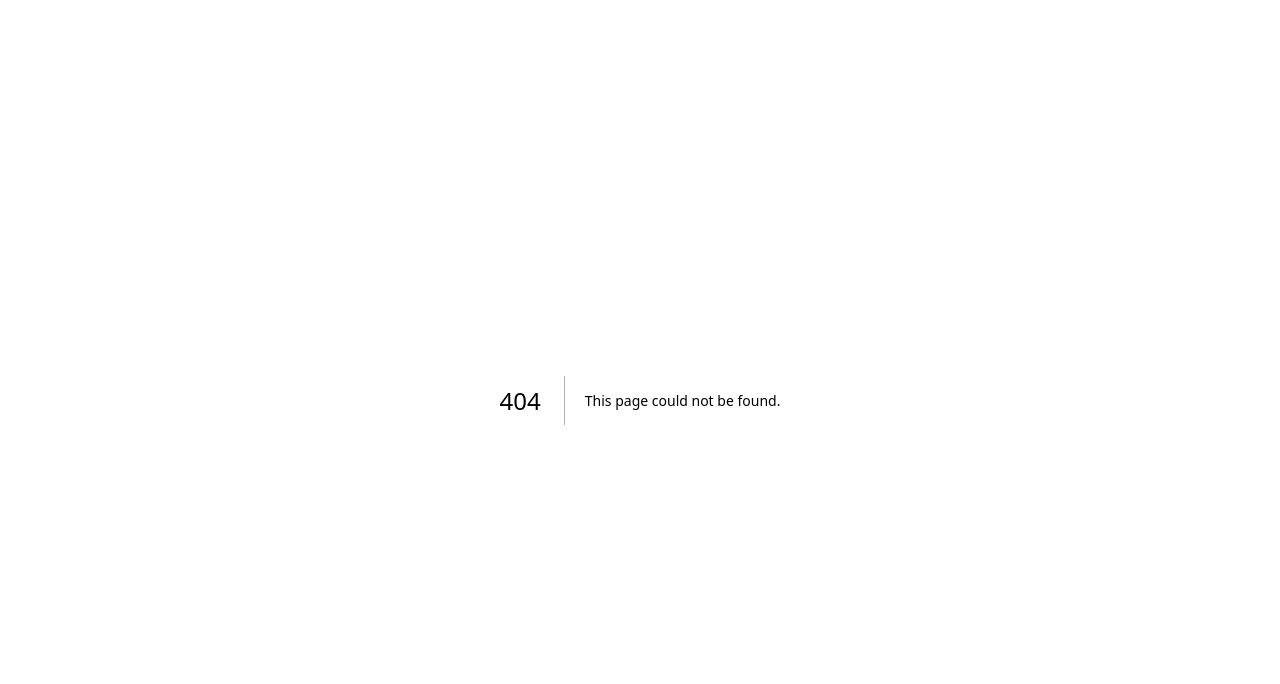
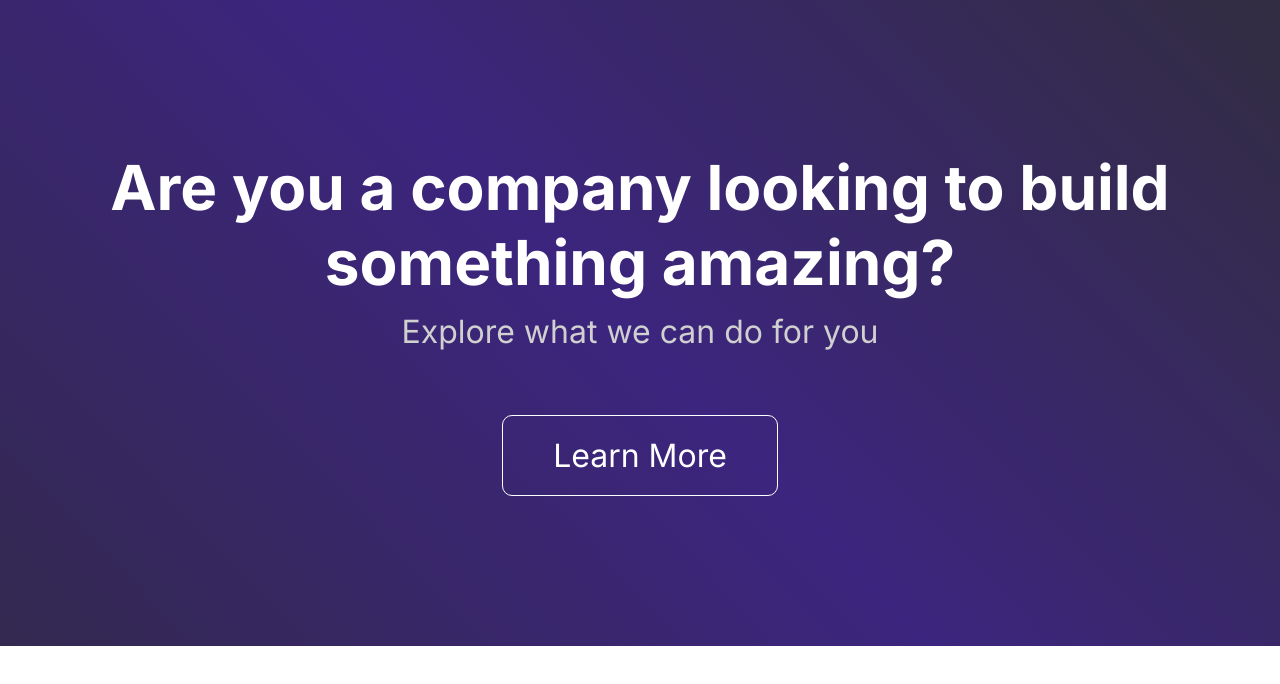
Before and after one commit to include-davis/website-2023, a Next.js app: page /components/get-involved/main-content-footer in a window 1280 px wide. Before the commit this address had no page. Shown: the top 684 px of the page. Built offline with nearby package versions, Linux system fonts and the light colour scheme.

Commit message:
finished bottom content of page

```diff
--- a/package.json
+++ b/package.json
@@ -18,7 +18,6 @@
     "next": "13.4.16",
     "react": "18.2.0",
     "react-dom": "18.2.0",
-    "sass": "^1.66.1",
     "typescript": "^5.1.6"
   },
   "devDependencies": {
@@ -33,6 +32,7 @@
     "eslint-plugin-react": "^7.33.2",
     "eslint-plugin-unicorn": ">=47.0.0",
     "netlify-cli": "^16.0.3",
-    "prettier": "^2.8.8"
+    "prettier": "^2.8.8",
+    "sass": "^1.66.1"
   }
 }
--- a/src/pages/_app.tsx
+++ b/src/pages/_app.tsx
@@ -1,3 +1,4 @@
+import '@/styles/globals.scss';
 import type { AppProps } from "next/app";
 import { ReactElement } from "react";
 import { Inter } from "@next/font/google";
--- /dev/null
+++ b/src/pages/components/get-involved/main-content-footer.tsx
@@ -0,0 +1,14 @@
+import { ReactElement } from "react";
+import styles from '../../../styles/get-involved/get-involved.module.scss';
+
+export default function MainContentFooter(): ReactElement {
+  return (
+    <section className={styles.mainFooter}>
+
+      <h2 className={styles.question}>Are you a company looking to build<br></br>something amazing?</h2>
+      <p className={styles.small_text}>Explore what we can do for you</p>
+      <button className={styles.btn}>Learn More</button>
+
+    </section>
+  )
+}
--- /dev/null
+++ b/src/styles/get-involved/get-involved.module.scss
@@ -0,0 +1,29 @@
+.mainFooter {
+  background: var(--purple-gradient);
+  padding: 150px var(--spacer);
+
+  display: flex;
+  flex-direction: column;
+  align-items: center;
+}
+.question, .btn {
+  color: var(--text-white);
+  text-align: center;
+}
+.small_text {
+  color: var(--text-grey);
+  text-align: center;
+  margin-top: 12px;
+}
+.btn {
+  background-color: transparent;
+  font-size: 2rem;
+  font-weight: 400;
+  font-family: var(--font-inter);
+
+  border: 1px solid var(--text-white);
+  border-radius: 10px;
+
+  padding: 20px 50px;
+  margin-top: 64px;
+}
--- a/src/styles/globals.scss
+++ b/src/styles/globals.scss
@@ -12,7 +12,7 @@
   --spacer: 48px;
 }
 
-h1, h1, h3, h4, p, .p-small, .p-details {
+h1, h2, h3, h4, p, .p-small, .p-details {
   font-family: var(--font-inter);
   font-style: normal;
   font-weight: 700;
```
Also changed, not shown: src/pages/get-involved.tsx (added, +12 -0 lines), 2 other files (tests, documents, lock files or other folders).
